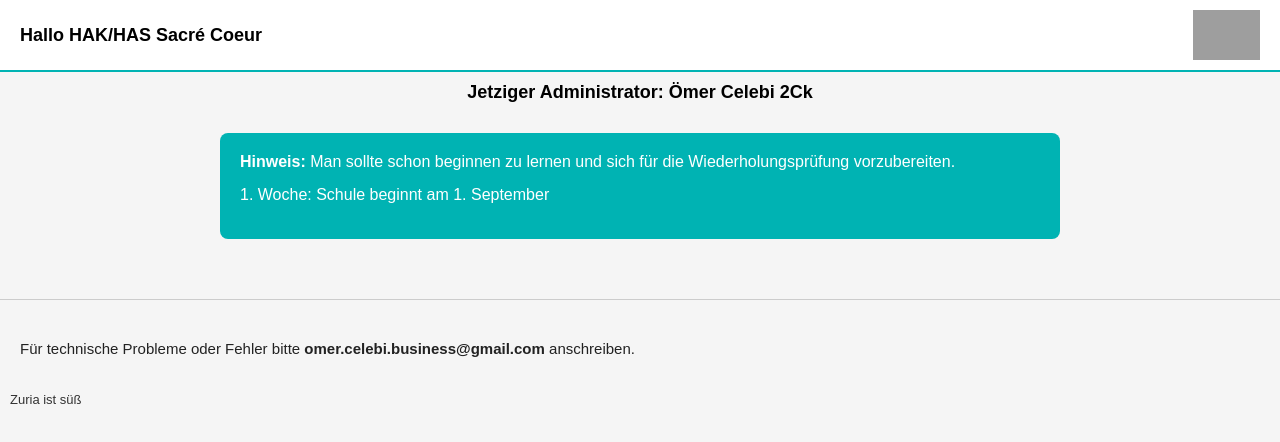
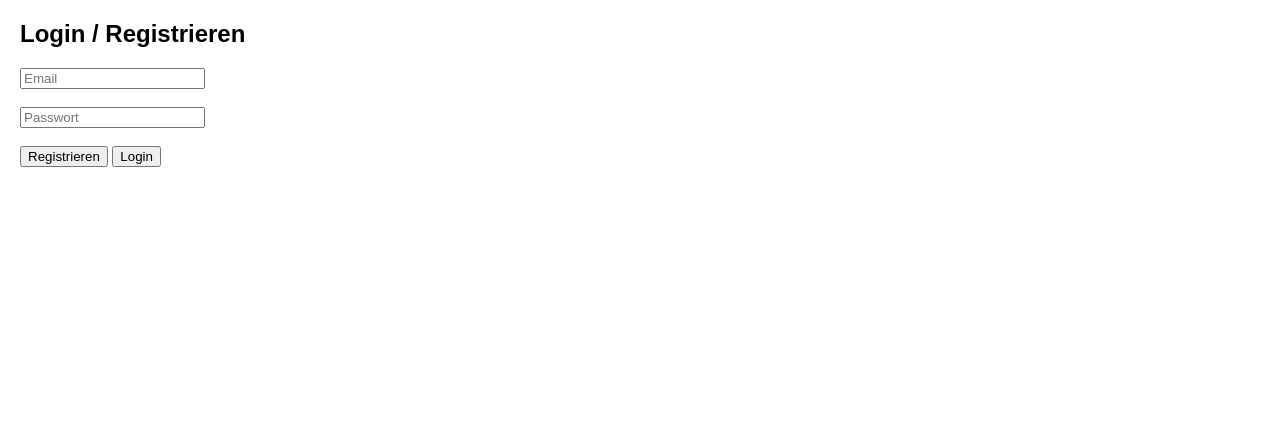
Before and after one commit to nexomesnin/celebi, a plain HTML site: page Neuer Ordner/index.html in a window 1280 px wide. Drawn offline with Linux system fonts and the light colour scheme; grey boxes are pictures that could not be loaded.

Commit message:
Update index.html

```diff
--- a/Neuer Ordner/index.html
+++ b/Neuer Ordner/index.html
@@ -3,103 +3,92 @@
 <head>
   <meta charset="UTF-8">
   <meta name="viewport" content="width=device-width, initial-scale=1.0">
-  <title>HAK/HAS Sacré Coeur</title>
-  <style>
-    body {
-      font-family: Arial, sans-serif;
-      margin: 0;
-      padding: 0;
-      background-color: #f5f5f5;
-    }
-    header {
-      display: flex;
-      justify-content: space-between;
-      align-items: center;
-      background-color: white;
-      padding: 10px 20px;
-      border-bottom: 2px solid #00b3b3;
-    }
-    header h1 {
-      font-size: 18px;
-      margin: 0;
-    }
-    header img {
-      height: 50px;
-    }
-    .admin {
-      text-align: center;
-      font-size: 18px;
-      margin: 10px 0;
-      font-weight: bold;
-    }
-    main {
-      padding: 20px;
-    }
-    .news-section {
-      background-color: #00b3b3;
-      color: white;
-      padding: 20px;
-      border-radius: 8px;
-      max-width: 800px;
-      margin: 0 auto;
-    }
-    .news-item {
-      margin-bottom: 15px;
-    }
-    footer {
-      position: relative;
-      margin-top: 40px;
-      padding: 40px 20px 60px 20px;
-      background-color: #f5f5f5;
-      border-top: 1px solid #ccc;
-    }
-    footer p {
-      margin: 0;
-    }
-    .footer-main {
-      font-size: 15px;
-      color: #222;
-    }
-    .footer-small {
-      font-size: 13px;
-      color: #333;
-      position: absolute;
-      bottom: 10px;
-      left: 10px;
-    }
-    @media (max-width: 600px) {
-      header h1 {
-        font-size: 16px;
-      }
-      .admin {
-        font-size: 16px;
-      }
-      .news-section {
-        padding: 15px;
+  <title>Schul-Website Login</title>
+  <script type="module">
+    // Firebase SDKs importieren
+    import { initializeApp } from "https://www.gstatic.com/firebasejs/11.0.1/firebase-app.js";
+    import { getAuth, createUserWithEmailAndPassword, signInWithEmailAndPassword } from "https://www.gstatic.com/firebasejs/11.0.1/firebase-auth.js";
+    import { getFirestore, doc, setDoc, getDoc } from "https://www.gstatic.com/firebasejs/11.0.1/firebase-firestore.js";
+
+    // Deine Firebase Config
+    const firebaseConfig = {
+      apiKey: "AIzaSyA2GqQMoHp70DU4MGwxJx_1HTmn675e58M",
+      authDomain: "awef-9c027.firebaseapp.com",
+      projectId: "awef-9c027",
+      storageBucket: "awef-9c027.firebasestorage.app",
+      messagingSenderId: "1072216046367",
+      appId: "1:1072216046367:web:7c729685b5557c7f9f8e2a",
+      measurementId: "G-2GWWMSH6FR"
+    };
+
+    // Firebase initialisieren
+    const app = initializeApp(firebaseConfig);
+    const auth = getAuth(app);
+    const db = getFirestore(app);
+
+    // Registrieren
+    async function register() {
+      const email = document.getElementById("email").value;
+      const password = document.getElementById("password").value;
+      try {
+        const userCredential = await createUserWithEmailAndPassword(auth, email, password);
+        const user = userCredential.user;
+
+        // Nutzer in Firestore speichern mit verified=false
+        await setDoc(doc(db, "users", user.uid), {
+          email: user.email,
+          verified: false
+        });
+
+        alert("Registrierung erfolgreich! Bitte warte auf Freischaltung.");
+      } catch (error) {
+        alert("Fehler: " + error.message);
       }
     }
-  </style>
+
+    // Login
+    async function login() {
+      const email = document.getElementById("email").value;
+      const password = document.getElementById("password").value;
+      try {
+        const userCredential = await signInWithEmailAndPassword(auth, email, password);
+        const user = userCredential.user;
+
+        const ref = doc(db, "users", user.uid);
+        const snap = await getDoc(ref);
+
+        if (snap.exists() && snap.data().verified === true) {
+          document.getElementById("loginBox").style.display = "none";
+          document.getElementById("content").style.display = "block";
+        } else {
+          alert("Dein Account ist noch nicht freigeschaltet.");
+        }
+      } catch (error) {
+        alert("Fehler: " + error.message);
+      }
+    }
+
+    // Funktionen global machen
+    window.register = register;
+    window.login = login;
+  </script>
 </head>
-<body>
-  <header>
-    <h1>Hallo HAK/HAS Sacré Coeur</h1>
-    <img src="https://www.sacre-coeur.at/fileadmin/_processed_/d/2/csm_HAK_HAS_Sacre_Coeur_Logo_2b2c6c7a2c.png" alt="Schullogo">
-  </header>
+<body style="font-family: Arial, sans-serif; margin: 20px;">
 
-  <div class="admin">Jetziger Administrator: Ömer Celebi 2Ck</div>
+  <!-- Login/Registrieren -->
+  <div id="loginBox">
+    <h2>Login / Registrieren</h2>
+    <input type="email" id="email" placeholder="Email"><br><br>
+    <input type="password" id="password" placeholder="Passwort"><br><br>
+    <button onclick="register()">Registrieren</button>
+    <button onclick="login()">Login</button>
+  </div>
 
-  <main>
-    <div class="news-section">
-      <div class="news-item"><strong>Hinweis:</strong> Man sollte schon beginnen zu lernen und sich für die Wiederholungsprüfung vorzubereiten.</div>
-      <div class="news-item">1. Woche: Schule beginnt am 1. September</div>
-    </div>
-  </main>
+  <!-- Geheimer Bereich -->
+  <div id="content" style="display:none;">
+    <h1>Willkommen zur Schul-Website</h1>
+    <p>Nur freigeschaltete Nutzer können diesen Inhalt sehen 🎓</p>
+  </div>
 
-  <footer>
-    <p class="footer-main">
-      Für technische Probleme oder Fehler bitte <strong>omer.celebi.business@gmail.com</strong> anschreiben.
-    </p>
-    <p class="footer-small">Zuria ist süß</p>
-  </footer>
 </body>
 </html>
```
